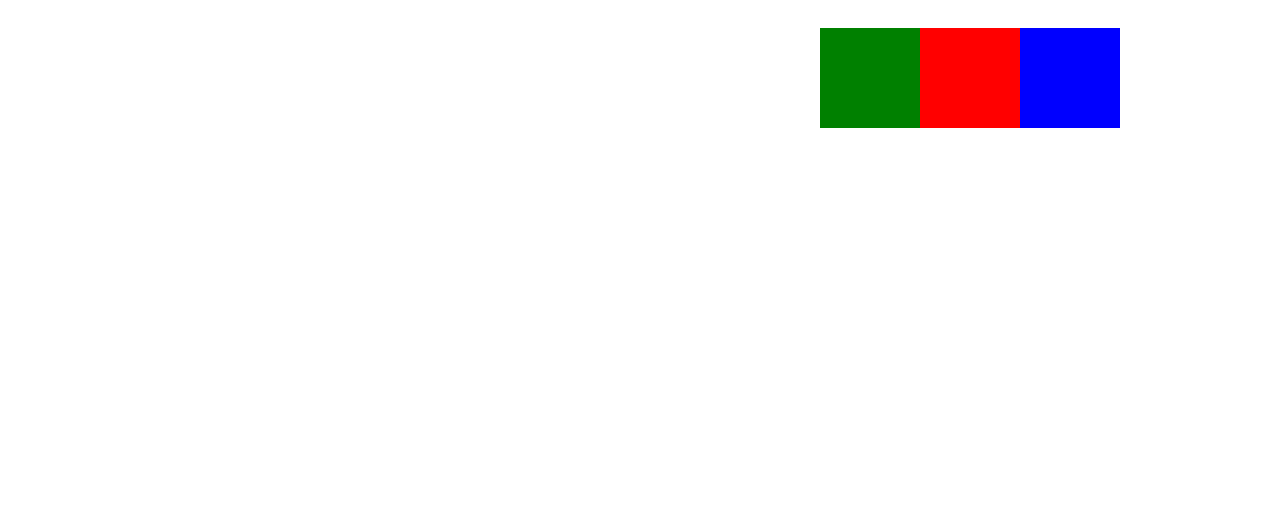
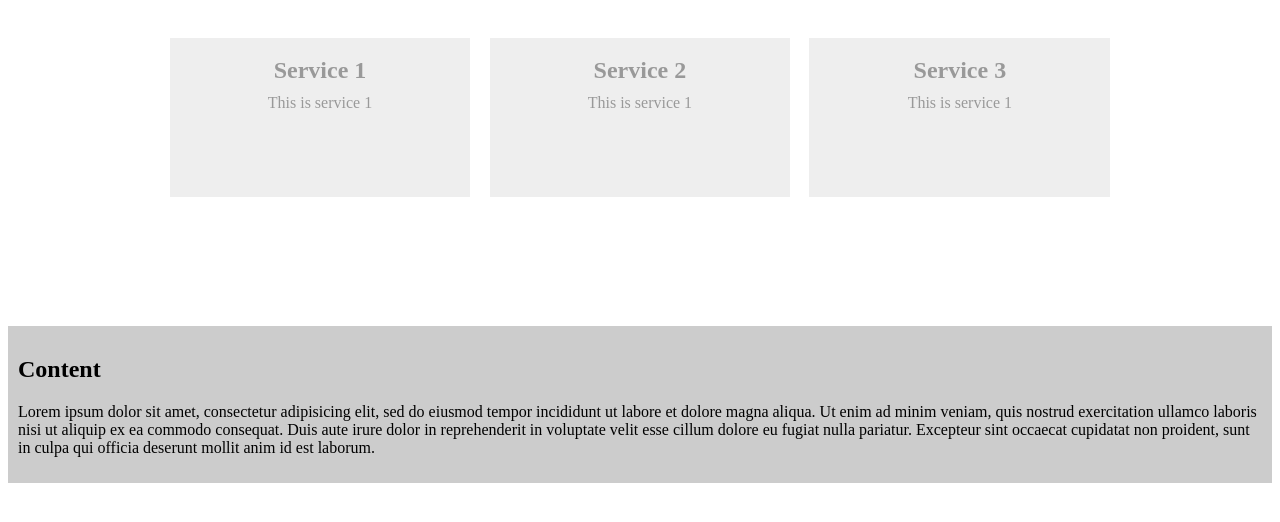
Before and after one commit to puyanwei/css-positioning, a plain HTML site: page index.html in a window 1280 px wide. Drawn offline with Linux system fonts and the light colour scheme.

Commit message:
4. Clearing Floats

```diff
--- a/index.html
+++ b/index.html
@@ -4,10 +4,24 @@
         <link rel="stylesheet" href="style.css">
     </head>
     <body>
-        <div class="wrapper">
-            <div class="blue box"></div>
-            <div class="red box"></div>
-            <div class="green box"></div>
+        <div class="services-wrapper">
+            <div class="service">
+                <h2>Service 1</h2>
+                <p>This is service 1</p>
+            </div>
+            <div class="service">
+                <h2>Service 2</h2>
+                <p>This is service 1</p>
+            </div>
+            <div class="service">
+                <h2>Service 3</h2>
+                <p>This is service 1</p>
+            </div>
+        </div>
+
+        <div class="content">
+            <h2>Content</h2>
+            <p>Lorem ipsum dolor sit amet, consectetur adipisicing elit, sed do eiusmod tempor incididunt ut labore et dolore magna aliqua. Ut enim ad minim veniam, quis nostrud exercitation ullamco laboris nisi ut aliquip ex ea commodo consequat. Duis aute irure dolor in reprehenderit in voluptate velit esse cillum dolore eu fugiat nulla pariatur. Excepteur sint occaecat cupidatat non proident, sunt in culpa qui officia deserunt mollit anim id est laborum.</p>
         </div>
     </body>
 </html>
--- a/style.css
+++ b/style.css
@@ -1,30 +1,37 @@
-.wrapper {
+.services-wrapper {
     background: #fff;
+    color: #999;
     max-width: 960px;
     margin: 0 auto;
     padding: 20px;
+    text-align: center;
 }
 
-.wrapper:after {
+.services-wrapper:after {
     content: '';
     display: block;
     clear: both;
 }
 
-.blue {
-    background: blue;
-    float: right;
-}
-.red {
-    background: red;
-    float: right;
-}
-.green {
-    float: right;
-    background: green;
+.service h2,
+.service p {
+    color: #999;
+    margin: 10px 0;
+    text-align: center;
 }
 
-.box {
-    height: 100px;
-    width: 100px;
+.service {
+    float: left;
+    background: #eee;
+    width: 29.33%;
+    margin: 1%;
+    padding: 1%;
+    height: 140px;
 }
+
+.content {
+    padding: 10px;
+    background: #ccc;
+    clear: left;
+    margin-top: 100px;
+}
```
